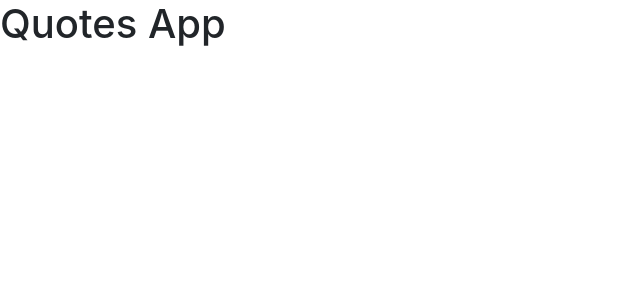
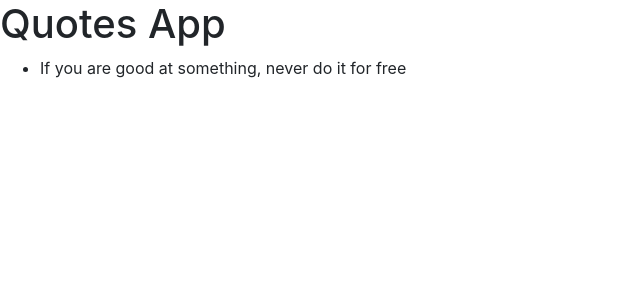
Before and after one commit to aenshtyn/Quotes, an Angular app: page / in a window 1280 px wide. Shown: the top 300 px of the page, without its empty margins (0-640 px from the left). Built offline with nearby package versions, Linux system fonts and the light colour scheme.

Commit message:
created goal component

```diff
--- a/src/app/app.component.html
+++ b/src/app/app.component.html
@@ -1,7 +1,8 @@
 <div>
   <h1>Quotes App</h1>
   <ul>
-      <li *ngFor=''>
+      <li *ngFor=' let quotes of quote'>
+        {{quotes.name}}
       </li>
   </ul>
 </div>
--- a/src/app/app.component.ts
+++ b/src/app/app.component.ts
@@ -1,4 +1,5 @@
 import { Component } from '@angular/core';
+import { Quotes } from './quotes';
 
 @Component({
   selector: 'app-root',
@@ -6,5 +7,7 @@ import { Component } from '@angular/core';
   styleUrls: ['./app.component.css']
 })
 export class AppComponent {
-  title = 'Quotes';
+  quote:Quotes[] = [
+    {id:1, name: 'If you are good at something, never do it for free', author:'The Joker'}
+  ]
 }
--- a/src/app/app.module.ts
+++ b/src/app/app.module.ts
@@ -4,9 +4,11 @@ import { NgModule } from '@angular/core';
 import { AppRoutingModule } from './app-routing.module';
 import { AppComponent } from './app.component';
 
+
 @NgModule({
   declarations: [
-    AppComponent
+    AppComponent,
+
   ],
   imports: [
     BrowserModule,
--- /dev/null
+++ b/src/app/quote/quote.component.html
@@ -0,0 +1 @@
+<p>quote works!</p>
```
Also changed, not shown: src/app/goal/goal.component.ts (added, +16 -0 lines), src/app/quote/quote.component.ts (added, +21 -0 lines), src/app/quote/quote.component.css (added), 1 other file (tests, documents, lock files or other folders).
